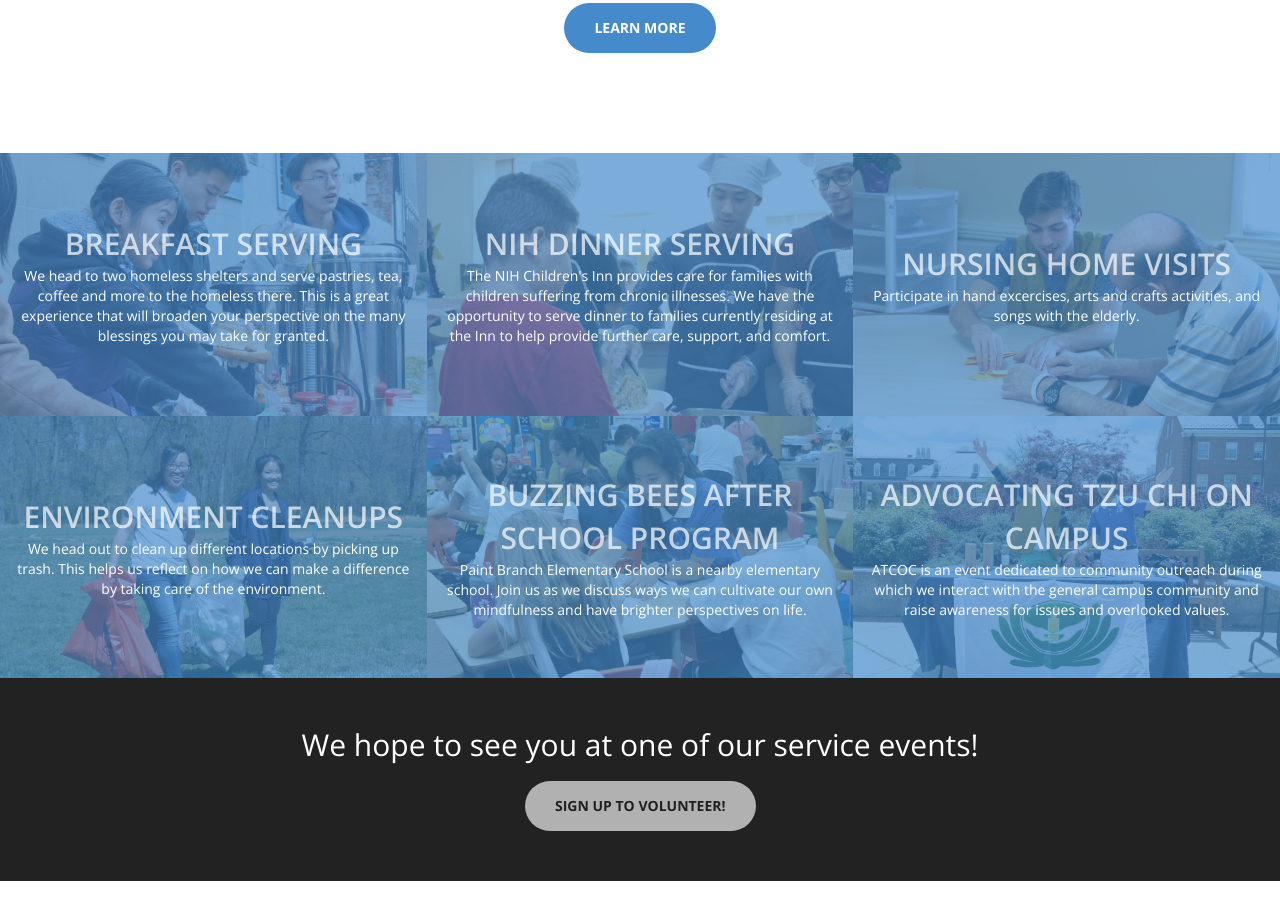
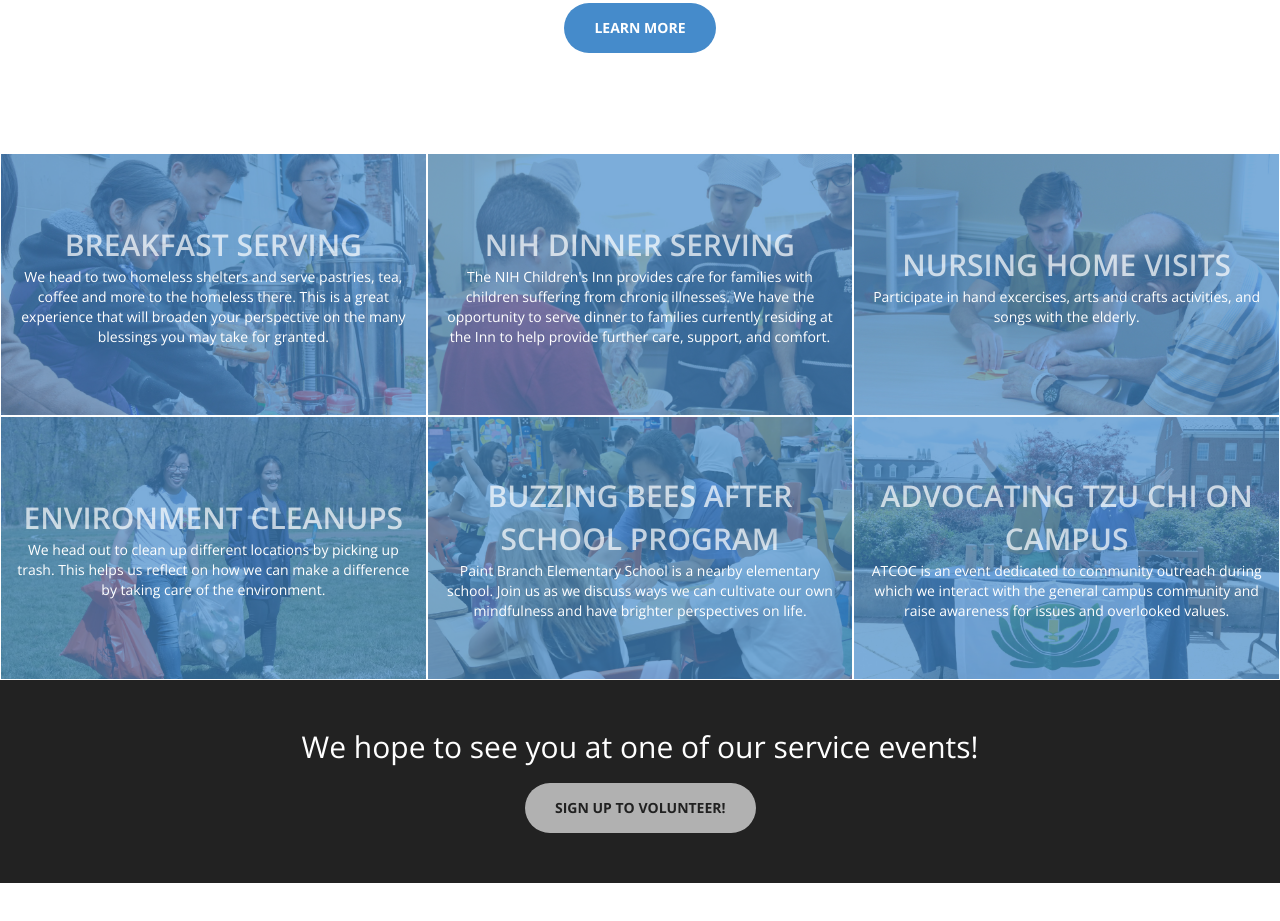
Before and after one commit to umdtc/umdtc.github.io, a website: page index.html in a window 1280 px wide. Shown: the part 2340-3261 px from the top of the page. Drawn offline with nearby package versions, Linux system fonts and the light colour scheme.

Commit message:
added border to the service images

```diff
--- a/less/main.less
+++ b/less/main.less
@@ -244,6 +244,7 @@ header {
     max-width: 650px;
     margin: 0 auto;
     width: 100%;
+    border: thin solid white;
     .portfolio-box-caption {
         color: white;
         opacity: 1;
```
Also changed, not shown: css/main.css, css/main.min.css.
